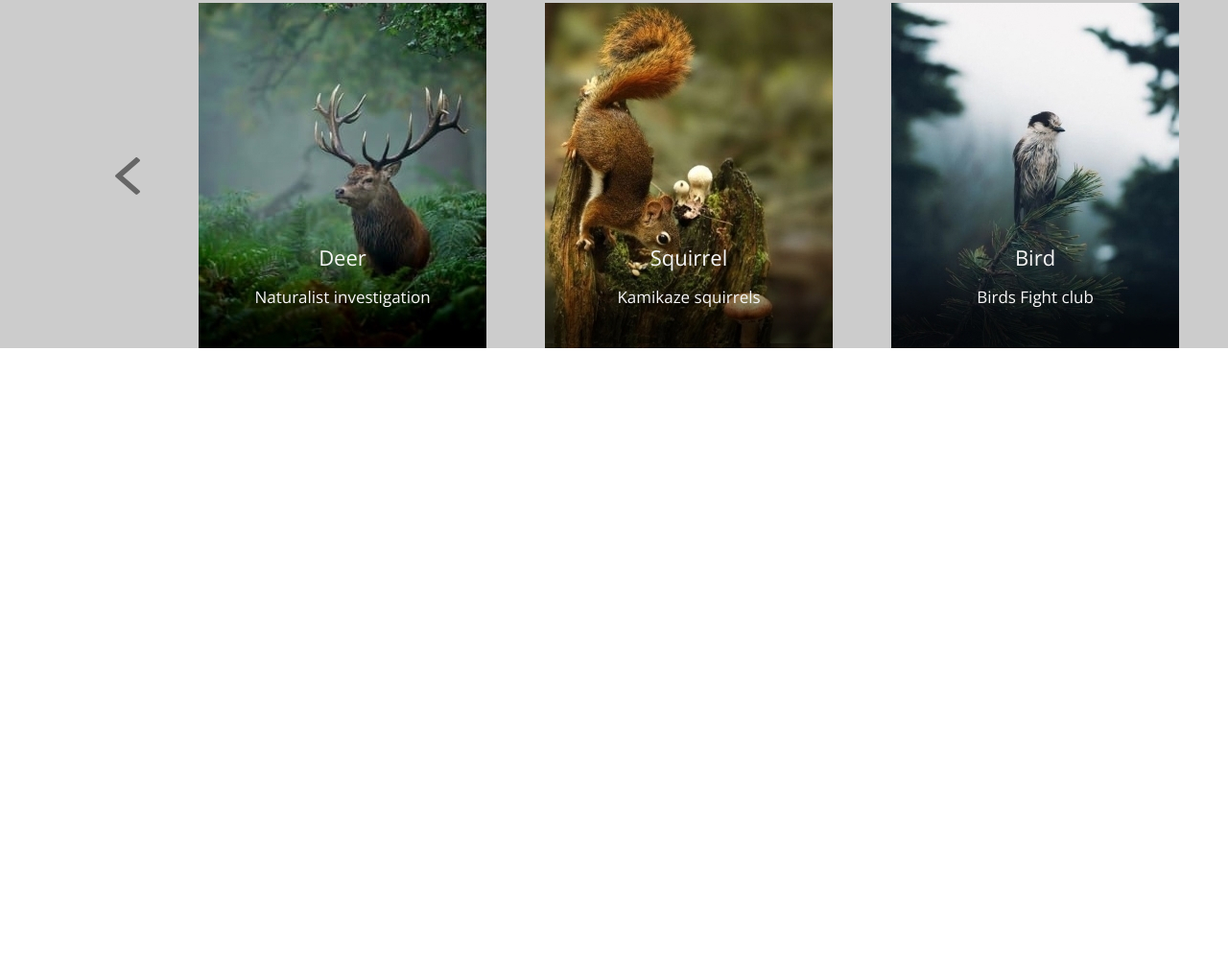
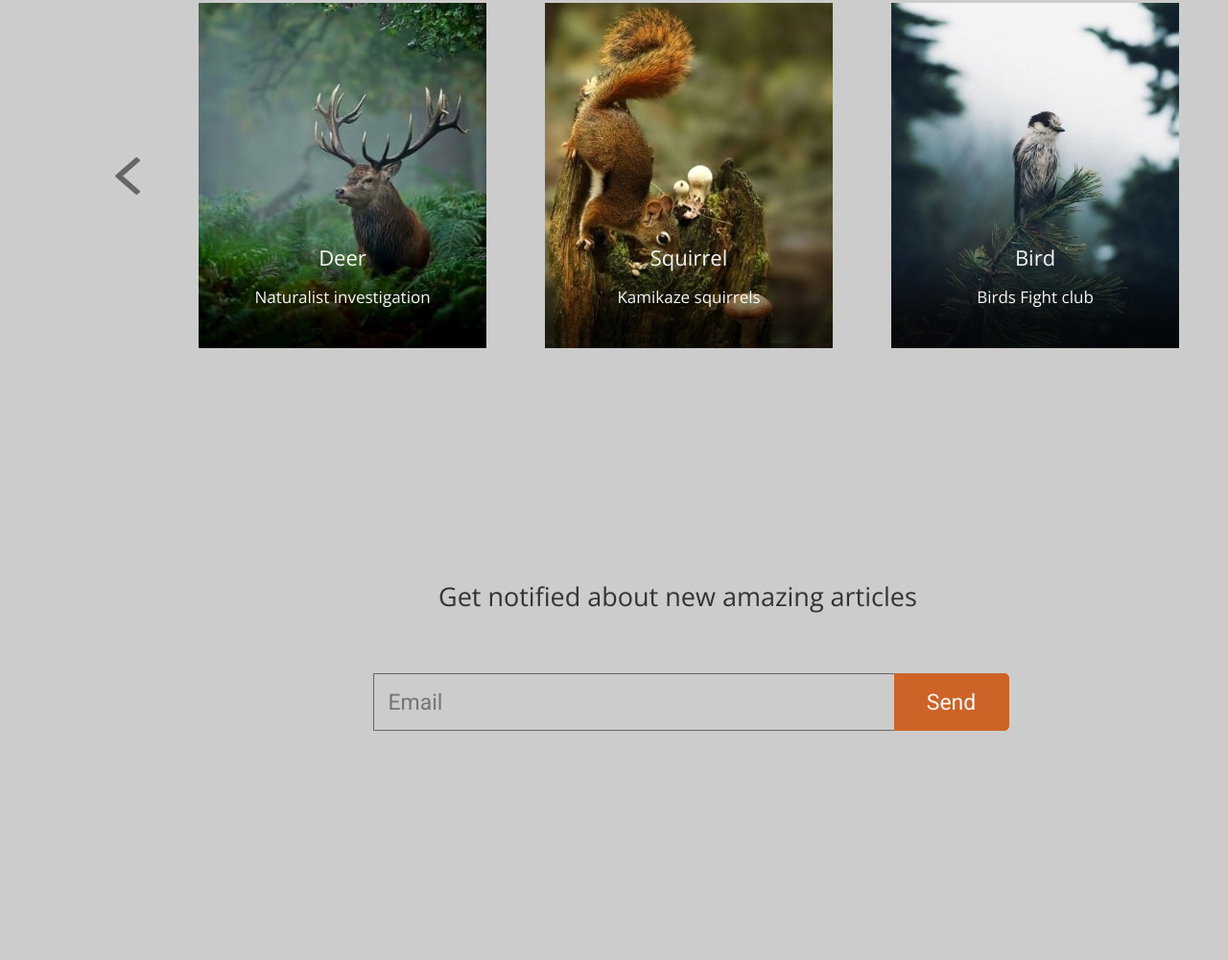
Before and after one commit to ArtemDerenok/wildlife, a plain HTML site: page index.html in a window 1280 px wide. Shown: the part 1145-2146 px from the top of the page at 96% size. Before the commit the page ends 1508 px from the top, so only its background shows below. Drawn offline with nearby package versions, Linux system fonts and the light colour scheme.

Commit message:
feat: add form

```diff
--- a/index.html
+++ b/index.html
@@ -71,6 +71,20 @@
 
                 </div>
             </section>
+            <section class="get-notified">
+                <h3 class="get-notified__heading">Get notified about new amazing articles</h3>
+                <form class="get-notified__form" action="#">
+                    <input class="get-notified__form_email" type="text" placeholder="Email">
+                    <input class="get-notified__form_submit" type="submit" value="Send">
+                </form>
+            </section>
+        </div>
+        <div class="container__footer">
+            <div class="content">
+                <footer class="footer">
+
+                </footer>
+            </div>
         </div>
     </div>
 </body>
--- a/style.css
+++ b/style.css
@@ -18,6 +18,7 @@
 .header {
   display: flex;
   justify-content: space-between;
+  padding-top: 20px;
 }
 .header__logo {
   color: white;
@@ -27,7 +28,7 @@
   font-size: 32px;
   line-height: 60px;
   display: inline-block;
-  margin-top: 20px;
+  /* margin-top: 20px; */
   display: flex;
   justify-content: space-between;
 }
@@ -38,7 +39,7 @@
   width: 480px;
   display: flex;
   flex-direction: row;
-  margin-top: 20px;
+  /* margin-top: 20px; */
   align-items: center;
   text-align: center;
   justify-content: space-between;
@@ -74,7 +75,7 @@ a:hover.link-menu {
 a:hover.header__menu_button {
   background: #cd6326;
 }
-a:visited.header__menu_button {
+a:active.header__menu_button {
   background: #8f5613;
   border: 2px solid #8f5613;
 }
@@ -119,7 +120,7 @@ a:visited.header__menu_button {
 a:hover.survival__button-link {
   background: #e39128;
 }
-a:visited.survival__button-link {
+a:active.survival__button-link {
   background: #8f5613;
 }
 
@@ -179,3 +180,54 @@ path:hover {
   fill: red;
   cursor: pointer;
 }
+.get-notified__heading {
+  font-size: 27px;
+  line-height: 40px;
+  display: flex;
+  color: #333333;
+  width: 526px;
+  height: 41px;
+  margin: auto;
+  margin-top: 239px;
+}
+.get-notified__form {
+  text-align: center;
+  display: flex;
+  justify-content: center;
+  align-items: center;
+  padding-top: 59px;
+  padding-bottom: 239px;
+}
+.get-notified__form_email {
+  font-family: "Roboto";
+  font-style: normal;
+  font-weight: normal;
+  font-size: 23px;
+  line-height: 27px;
+  color: #666666;
+  background: #cccccc;
+  border: 1px solid #666666;
+  border-right: 0px;
+  width: 525px;
+  height: 56px;
+  padding-left: 15px;
+}
+.get-notified__form_submit {
+  width: 120px;
+  height: 60px;
+  background: #cd6326;
+  border: 1px solid #cd6326;
+  border-radius: 0px 5px 5px 0px;
+  font-family: "Roboto";
+  font-style: normal;
+  font-weight: normal;
+  font-size: 23px;
+  line-height: 27px;
+  color: #f7f7f7;
+}
+.get-notified__form_submit:hover {
+  background-color: #e39128;
+}
+.get-notified__form_submit:active {
+  background-color: #8f5613;
+}
```
